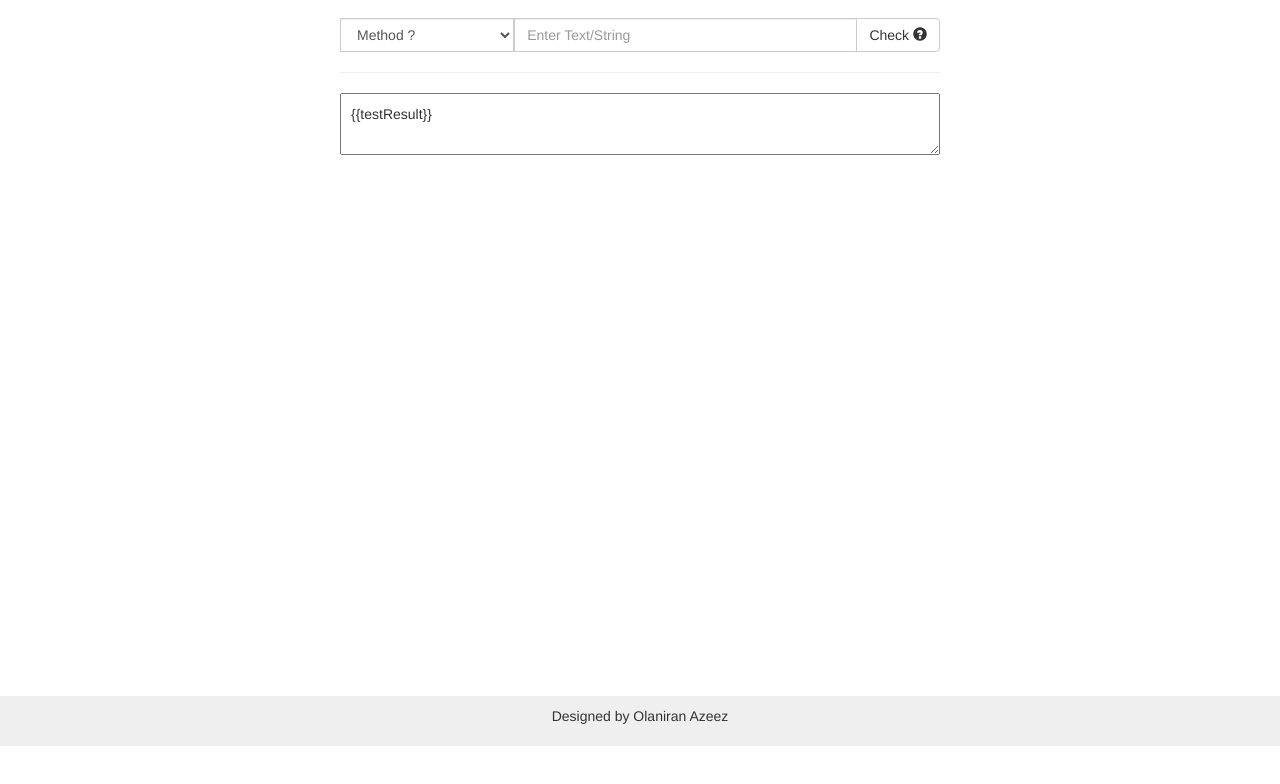
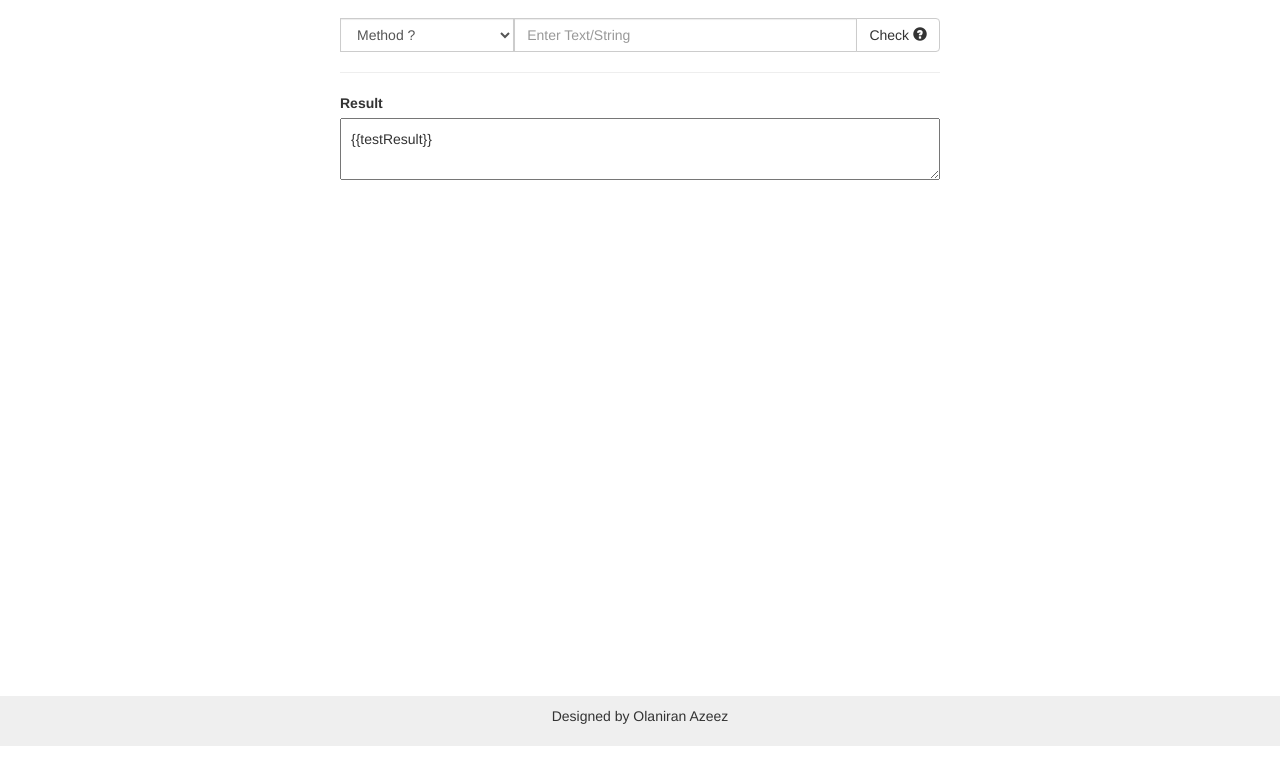
Before and after one commit to andela-aolaniran/checkpoint-2-string-extension, a website: page src/index.html in a window 1280 px wide. Shown: the part 54-838 px from the top of the page. Drawn offline with nearby package versions, Linux system fonts and the light colour scheme; some packages are replaced by stand-ins of ours.

Commit message:
modify home.html

```diff
--- a/src/html/home.html
+++ b/src/html/home.html
@@ -33,6 +33,7 @@
   </div>
   <hr>
   <div>
+    <di><label>Result</label></div>
     <textarea class="output" readonly>{{testResult}}</textarea>
   </div>
 </div>
```
